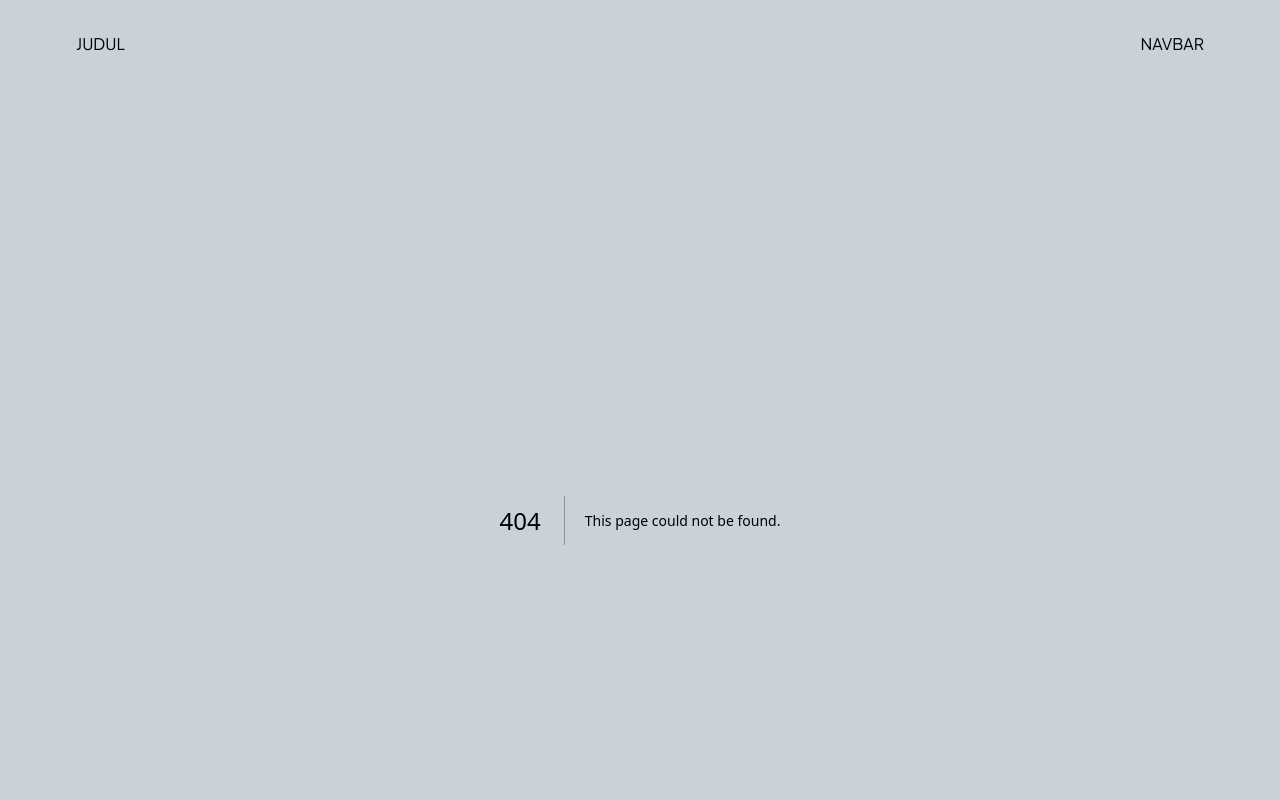
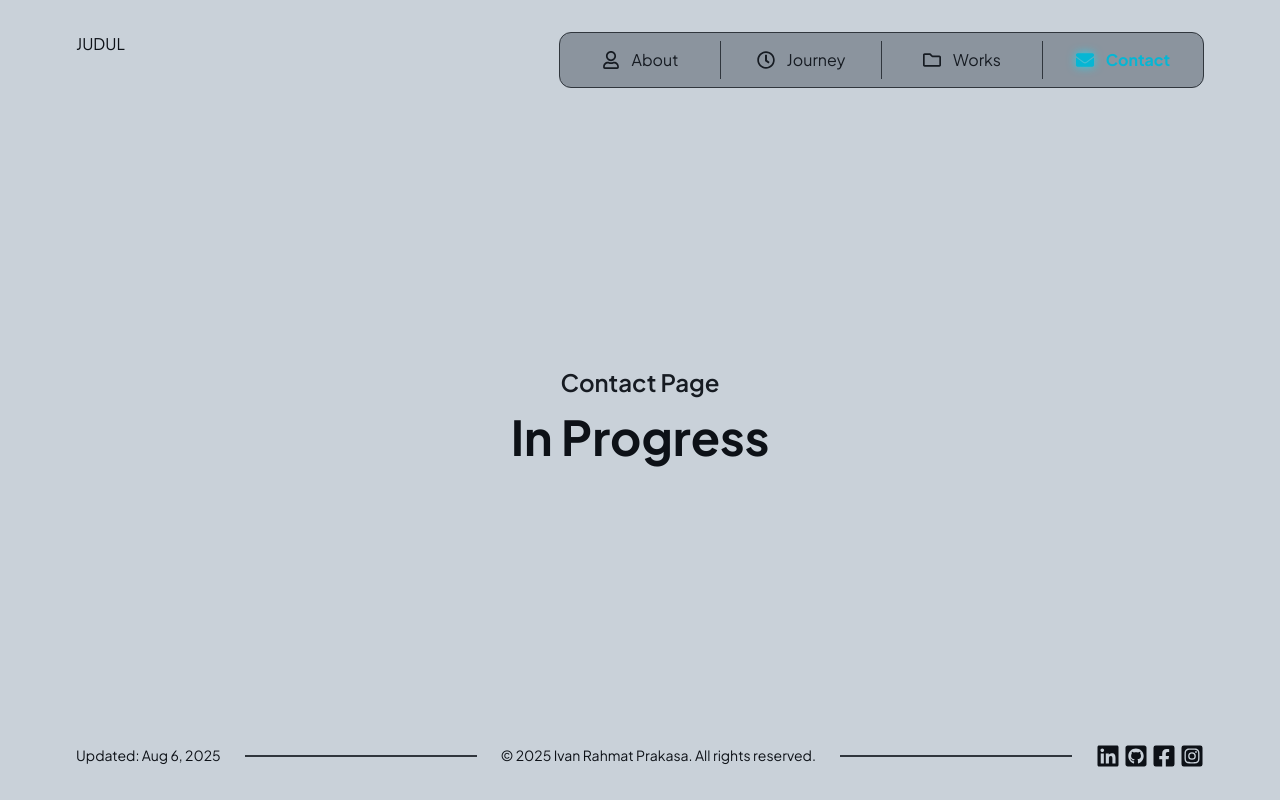
Before and after one commit to Ivanrhmt77/Portfolio, a Next.js app: page /contact in a window 1280 px wide. Before the commit this address had no page. Shown: the top 800 px of the page. Built offline with nearby package versions, Linux system fonts and the light colour scheme.

Commit message:
feat: add navbar

```diff
--- a/public/deploy-info.json
+++ b/public/deploy-info.json
@@ -1,3 +1,3 @@
 {
-  "lastDeploy": "2025-08-05T23:21:37.449Z"
+  "lastDeploy": "2025-08-06T12:40:03.595Z"
 }
--- /dev/null
+++ b/src/app/contact/page.tsx
@@ -0,0 +1,8 @@
+export default function Contact() {
+  return (
+    <div className="flex flex-col gap-2 items-center justify-center h-full">
+      <h4 className="text-foreground-surface">Contact Page</h4>
+      <h1>In Progress</h1>
+    </div>
+  );
+}
--- /dev/null
+++ b/src/app/journey/page.tsx
@@ -0,0 +1,8 @@
+export default function Journey() {
+  return (
+    <div className="flex flex-col gap-2 items-center justify-center h-full">
+      <h4 className="text-foreground-surface">Journey Page</h4>
+      <h1>In Progress</h1>
+    </div>
+  );
+}
--- /dev/null
+++ b/src/app/works/page.tsx
@@ -0,0 +1,8 @@
+export default function Works() {
+  return (
+    <div className="flex flex-col gap-2 items-center justify-center h-full">
+      <h4 className="text-foreground-surface">Works Page</h4>
+      <h1>In Progress</h1>
+    </div>
+  );
+}
--- a/src/components/header.tsx
+++ b/src/components/header.tsx
@@ -1,9 +1,11 @@
+import Navbar from "./navbar";
+
 export default function Header() {
   return (
     <header className="py-8">
       <div className="max-w-[1160px] mx-auto flex justify-between px-4">
         <p>JUDUL</p>
-        <p>NAVBAR</p>
+        <Navbar />
       </div>
     </header>
   );
--- /dev/null
+++ b/src/components/navbar.tsx
@@ -0,0 +1,91 @@
+"use client";
+
+import {
+  FaRegUser,
+  FaUser,
+  FaRegClock,
+  FaClock,
+  FaRegFolder,
+  FaFolderOpen,
+  FaRegEnvelope,
+  FaEnvelope,
+} from "react-icons/fa";
+import { usePathname } from "next/navigation";
+
+export default function Navbar() {
+  const pathname = usePathname();
+
+  const isActive = (path: string) => pathname === path;
+
+  const textClass = (active: boolean) =>
+    `${active ? "text-accent font-bold" : "text-foreground-surface"}`;
+
+  const iconClass = (active: boolean) =>
+    `text-lg  ${active ? "text-accent" : "text-foreground-surface"}`;
+
+  const iconGlowStyle = (active: boolean) =>
+    active
+      ? { filter: "drop-shadow(0px 0px 5px var(--tw-color-accent, #22d3ee))" }
+      : {};
+
+  return (
+    <nav className="h-14 py-2 px-4 flex gap-4 items-center justify-center bg-background-surface border border-border rounded-xl">
+      <a
+        href="/"
+        className="flex justify-center items-center w-32 h-full gap-3 rounded-lg hover:bg-background"
+      >
+        {isActive("/") ? (
+          <FaUser className={iconClass(true)} style={iconGlowStyle(true)} />
+        ) : (
+          <FaRegUser className={iconClass(false)} />
+        )}
+        <p className={textClass(isActive("/"))}>About</p>
+      </a>
+
+      <div className="h-full w-px bg-border" />
+
+      <a
+        href="/journey"
+        className="flex justify-center items-center w-32 h-full gap-3 rounded-lg hover:bg-background"
+      >
+        {isActive("/journey") ? (
+          <FaClock className={iconClass(true)} style={iconGlowStyle(true)} />
+        ) : (
+          <FaRegClock className={iconClass(false)} />
+        )}
+        <p className={textClass(isActive("/journey"))}>Journey</p>
+      </a>
+
+      <div className="h-full w-px bg-border" />
+
+      <a
+        href="/works"
+        className="flex justify-center items-center w-32 h-full gap-3 rounded-lg hover:bg-background"
+      >
+        {isActive("/works") ? (
+          <FaFolderOpen
+            className={iconClass(true)}
+            style={iconGlowStyle(true)}
+          />
+        ) : (
+          <FaRegFolder className={iconClass(false)} />
+        )}
+        <p className={textClass(isActive("/works"))}>Works</p>
+      </a>
+
+      <div className="h-full w-px bg-border" />
+
+      <a
+        href="/contact"
+        className="flex justify-center items-center w-32 h-full gap-3 rounded-lg hover:bg-background"
+      >
+        {isActive("/contact") ? (
+          <FaEnvelope className={iconClass(true)} style={iconGlowStyle(true)} />
+        ) : (
+          <FaRegEnvelope className={iconClass(false)} />
+        )}
+        <p className={textClass(isActive("/contact"))}>Contact</p>
+      </a>
+    </nav>
+  );
+}
```
